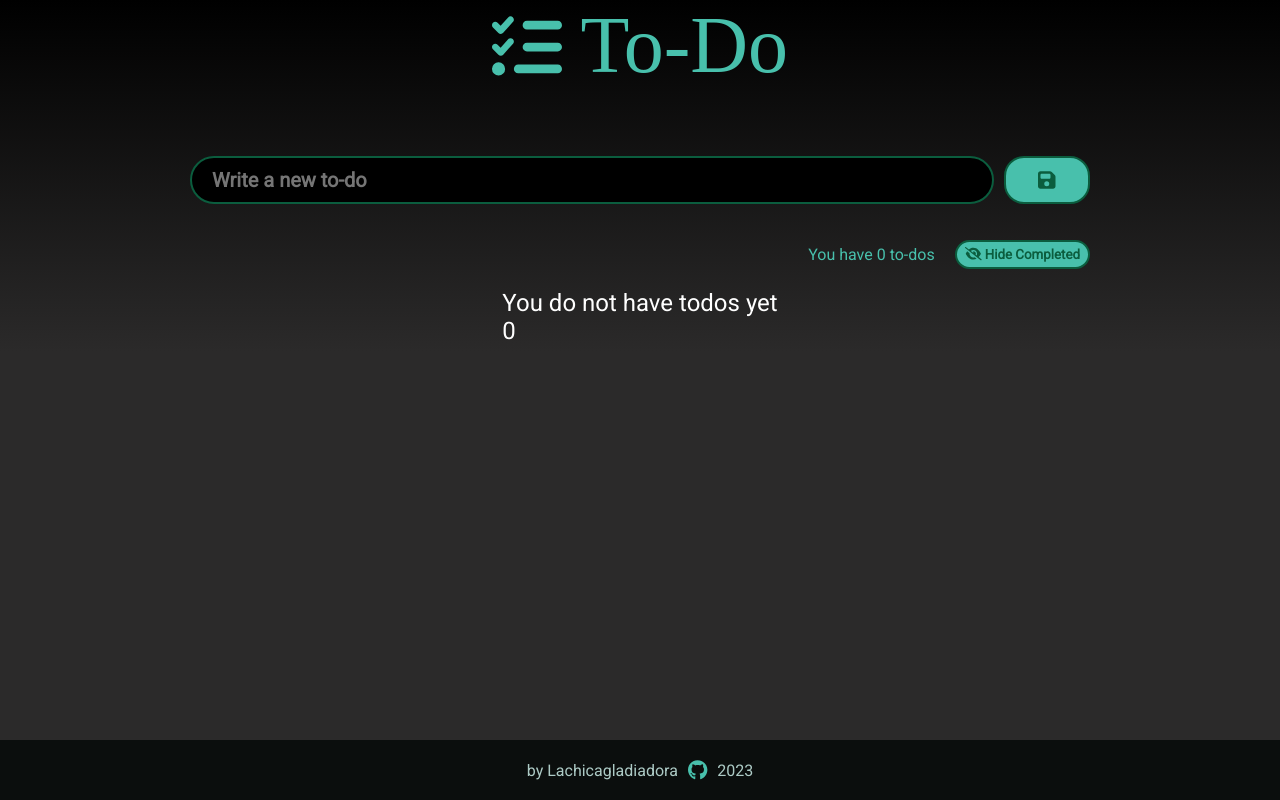
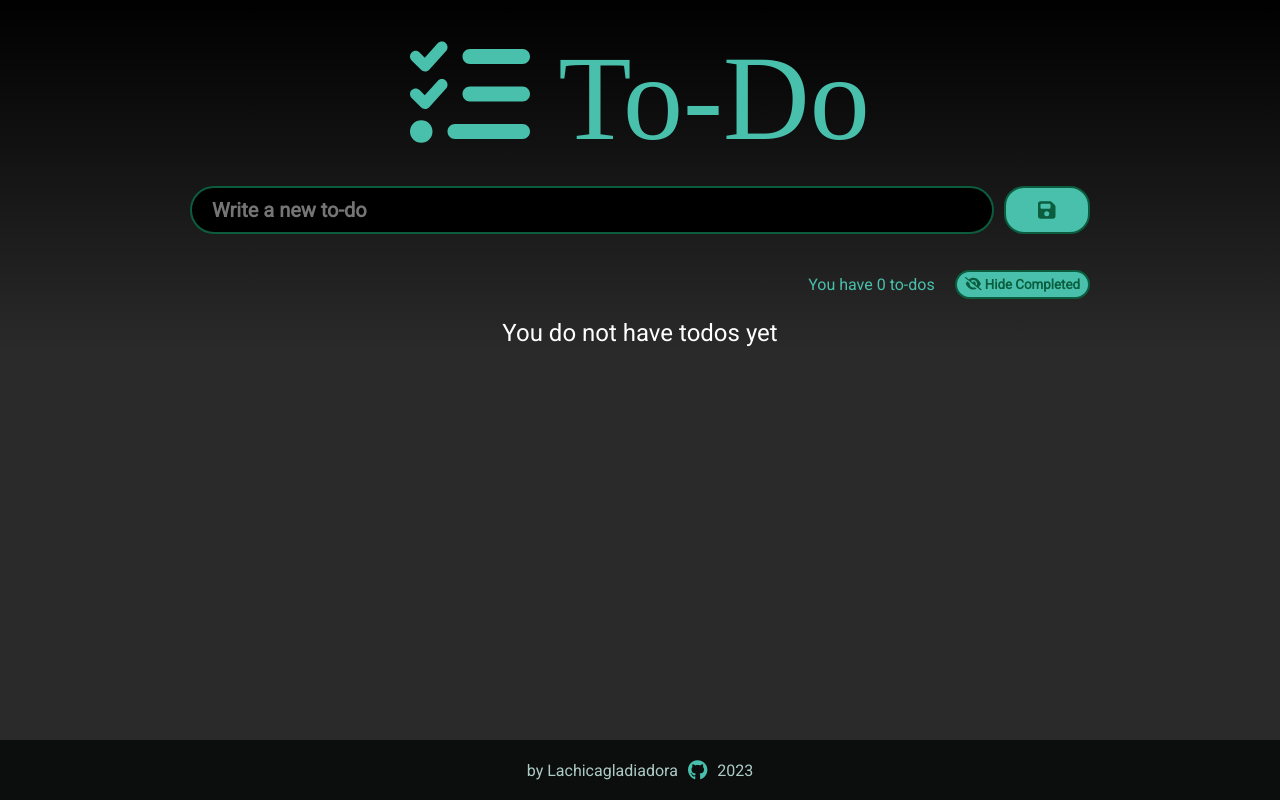
Before and after one commit to Lachicagladiadora/to-do-list, a React (Vite) app: page / in a window 1280 px wide. Built offline with nearby package versions, Linux system fonts and the light colour scheme; a web font is replaced by a local one.

Commit message:
feat: add responsive style

```diff
--- a/src/App.tsx
+++ b/src/App.tsx
@@ -14,6 +14,7 @@ import { Footer } from "./components/Footer";
 import { Button } from "./components/Button";
 
 const HeaderHeigthPixels = 140;
+const HeaderWidth = 100;
 const FooterHeigthPixels = 60;
 
 type todoType = {
@@ -77,9 +78,8 @@ export const App = () => {
     >
       <header
         style={{
-          width: "100%",
+          width: `${HeaderWidth}%`,
           height: `${HeaderHeigthPixels}px`,
-          padding: "0 30px",
           color: "#48c0ac",
         }}
       >
@@ -87,13 +87,11 @@ export const App = () => {
           className="title"
           style={{
             fontWeight: "lighter",
-            fontSize: "80px",
             textTransform: "capitalize",
             textAlign: "center",
           }}
         >
-          <FontAwesomeIcon icon={faListCheck} style={{ height: "70px" }} />{" "}
-          to-do
+          <FontAwesomeIcon icon={faListCheck} className="icon-title" /> to-do
         </h1>
       </header>
       <main
@@ -177,7 +175,7 @@ export const App = () => {
           }}
         >
           {!todos.length && <p>You do not have todos yet</p>}
-          {todos.length && !procecedTodos.length && (
+          {Boolean(todos.length) && !procecedTodos.length && (
             <p>There is no todos with the query you wrote</p>
           )}
           <TodoItemList
--- a/src/index.css
+++ b/src/index.css
@@ -27,3 +27,42 @@
 .title {
   font-family: "Rubik Maze", cursive;
 }
+
+@media screen and (max-width: 600px) {
+  header {
+    padding-top: 30px;
+    padding-bottom: 5px;
+  }
+  .title {
+    font-size: 60px;
+  }
+  .svg-inline--fa .fa-list-check .icon-title {
+    height: 60px;
+  }
+}
+
+@media screen and (min-width: 601px) {
+  header {
+    padding: 30px 0px;
+    padding-bottom: 15px;
+  }
+  .title {
+    font-size: 80px;
+  }
+  .svg-inline--fa .fa-list-check .icon-title {
+    height: 80px;
+  }
+}
+
+@media screen and (min-width: 1025px) {
+  header {
+    padding: 30px 0px;
+    margin-bottom: 30px;
+  }
+  .title {
+    font-size: 120px;
+  }
+  .svg-inline--fa .fa-list-check .icon-title {
+    height: 120px;
+  }
+}
```
